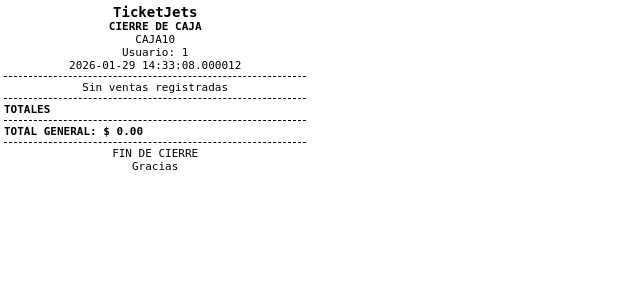
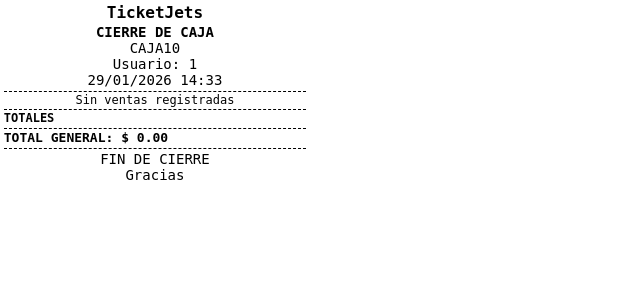
Before and after one commit to killerchipy723/inclub, a Flask app: page /ticket_cierre_caja in a window 1280 px wide. Shown: the top 300 px of the page, without its empty margins (0-640 px from the left). Run offline with Flask 3, Linux system fonts and the light colour scheme; a user stored in the database is signed in; data comes from the database, SQL or seed files in the repository.

Commit message:
remodelacion de tickets ok

```diff
--- a/app.py
+++ b/app.py
@@ -137,11 +137,6 @@ def login():
         cursor.close()
         conexion.close()
 
-
-
-
-
-
 # =======================
 # LOGOUT
 # =======================
@@ -306,6 +301,51 @@ def update_usuario(id):
             conexion.close()
 
     return redirect(url_for("home_userReg"))
+
+# Cerrar caja
+
+# ======================
+# CERRAR CAJA (POST)
+# ======================
+@app.route("/cerrar_caja", methods=["POST"])
+def cerrar_caja():
+    # Verificamos que haya una caja activa en sesión
+    if "idjornada" not in session or "idpunto" not in session:
+        return {"ok": False, "msg": "No hay caja activa"}, 403
+
+    idjornada = int(session["idjornada"])
+    idpunto = int(session["idpunto"])
+
+    conexion = None
+    cursor = None
+
+    try:
+        conexion = getConnection()
+        cursor = conexion.cursor()
+
+        # Actualizamos el estado de la caja a "Cerrado" en la tabla jornadas_puntos
+        cursor.execute("""
+            UPDATE jornadas_puntos
+            SET estado = 'Cerrado'
+            WHERE idjornada = %s AND idpunto = %s
+        """, (idjornada, idpunto))
+
+        conexion.commit()
+
+        # Retornamos JSON para que tu JS sepa que salió todo OK
+        return {"ok": True}
+
+    except Exception as e:
+        if conexion:
+            conexion.rollback()
+        print("❌ Error al cerrar caja:", e)
+        return {"ok": False, "msg": "Error al cerrar caja"}, 500
+
+    finally:
+        if cursor:
+            cursor.close()
+        if conexion:
+            conexion.close()
 
 
 #Estado de Cajas
@@ -869,7 +909,7 @@ def reporte_boleteria_detallado():
 
 #################################################### hasta aca esta falta la siguiente ruta blindar
 
-#--------------------------------------Usuarios Puntos---------------------------
+#---------------------------------------------------Usuarios Puntos--------------------------------------
 
 # ==============================
 # RUTA PRINCIPAL ASIGNACIONES
@@ -1012,7 +1052,7 @@ def delete_usuario_punto(id):
 
 
 
-#--------------------------------------Ventas-------------------------------------
+#----------------------------------------------------------Ventas-------------------------------------
 
 @app.route("/ventas", methods=["GET"])
 def ventas_home():
@@ -1116,9 +1156,12 @@ def ventas_home():
 
 
 
-#------------------------------------REGISTRAR VENTA-----------------------------
+#Registrar Venta
 @app.route("/registrar_venta", methods=["POST"])
 def registrar_venta():
+    # ======================
+    # 🔒 VERIFICAR SESIÓN
+    # ======================
     if "id" not in session:
         return redirect(url_for("home"))
 
@@ -1128,16 +1171,20 @@ def registrar_venta():
     idcliente = request.form.get("cliente")
     idmodopago = request.form.get("modopago")
 
-    conexion = None
-    cursor = None
-
-    try:
+
+    conexion = None
+    cursor = None
+
+    try:
+        # ======================
+        # 🔗 CONEXIÓN A BD
+        # ======================
         conexion = getConnection()
         cursor = conexion.cursor(pymysql.cursors.DictCursor)
 
-        # ===============================
+        # ======================
         # 🔒 VALIDAR CAJA ABIERTA
-        # ===============================
+        # ======================
         cursor.execute("""
             SELECT estado
             FROM jornadas_puntos
@@ -1146,16 +1193,15 @@ def registrar_venta():
         """, (idjornada, idpunto))
 
         jp = cursor.fetchone()
-
         if not jp or jp["estado"] != "Abierto":
             return jsonify({
                 "success": False,
                 "error": "La caja de este punto de venta está cerrada"
             }), 403
 
-        # ===============================
-        # CONTINÚA LÓGICA ORIGINAL
-        # ===============================
+        # ======================
+        # 🔢 OBTENER DATOS DEL FORM
+        # ======================
         total_str = request.form.get("total", "0")
         total_str = total_str.replace(".", "").replace(",", ".")
         total = float(total_str)
@@ -1165,11 +1211,10 @@ def registrar_venta():
         precios    = request.form.getlist("precios[]")
         cortesias  = request.form.getlist("cortesias[]")
 
-        # 🔁 reutilizamos la MISMA conexión
-        cursor = conexion.cursor()
-
+        # ======================
+        # 🔁 INSERTAR VENTA
+        # ======================
         qr_token = uuid.uuid4().hex
-
         cursor.execute("""
             INSERT INTO ventas
             (idjornada, idusuario, idpunto, idclientes, idmodopago,
@@ -1189,6 +1234,9 @@ def registrar_venta():
         idventa = cursor.lastrowid
         total_puntos = 0
 
+        # ======================
+        # 🔁 INSERTAR DETALLE DE VENTA
+        # ======================
         for i in range(len(productos)):
             idproducto = productos[i]
             cantidad = int(cantidades[i])
@@ -1216,14 +1264,23 @@ def registrar_venta():
             if not es_cortesia:
                 total_puntos += int(subtotal // 100)
 
+        # ======================
+        # 🔄 ACTUALIZAR PUNTOS
+        # ======================
         cursor.execute("""
             UPDATE ventas
             SET puntos_ganados = %s
             WHERE idventa = %s
         """, (total_puntos, idventa))
 
+        # ======================
+        # 💾 COMMIT
+        # ======================
         conexion.commit()
 
+        # ======================
+        # ✅ RESPUESTA EXITOSA
+        # ======================
         return jsonify({"success": True, "idventa": idventa})
 
     except Exception as e:
@@ -1237,6 +1294,7 @@ def registrar_venta():
             cursor.close()
         if conexion:
             conexion.close()
+
 
 
 #Ruta para actualizar la recaudacion por caja
@@ -1325,7 +1383,7 @@ def finalizar_jornada():
             conexion.close()
 
 
-#--------------------------------------Clientes----------------------------------------------------------------
+#---------------------------------------------Clientes----------------------------------------------------------------
 
 # Ruta principal clientes
 @app.route("/clientes", methods=['GET'])
@@ -1589,7 +1647,7 @@ def guardar_ClientesMOD():
             conexion.close()
 
 
-# ------------------------------Jornadas----------------------------------
+# ----------------------------------------------------Jornadas--------------------------------------------------------
 
 # =====================================================
 # LISTADO GENERAL DE JORNADAS
@@ -1986,10 +2044,10 @@ def agregar_punto_jornada(idjornada, idpunto):
 
     return redirect(f"/Jornadas_Admin/{idjornada}")
 
-
-
-#-----------------------------Productos----------------------------------
-#Ruta Principal de productos
+# =====================================================
+# AGREGAR PRODUCTO A JORNADA
+# =====================================================
+
 @app.route("/agregar_producto_jornada/<int:idjornada>/<int:idproducto>")
 def agregar_producto_jornada(idjornada, idproducto):
     if "id" not in session:
@@ -2022,25 +2080,74 @@ def agregar_producto_jornada(idjornada, idproducto):
 
     return redirect(f"/Jornadas_Admin/{idjornada}")
 
-
-#Ruta para guardar Productos
-
+#-----------------------------Productos----------------------------------
+#Ruta Principal de productos
+
+# ======================
+# RUTA: Productos
+# ======================
+# ======================
+# RUTA: Listado de Productos
+# ======================
+@app.route("/Productos")
+def home_Productos():
+    if "id" not in session:
+        return redirect(url_for("home"))
+
+    conexion = None
+    cursor = None
+
+    try:
+        conexion = getConnection()
+        cursor = conexion.cursor(pymysql.cursors.DictCursor)
+
+        query = 'SELECT * FROM productos'
+        cursor.execute(query)
+        data = cursor.fetchall()
+
+        message = request.args.get('message')
+
+        return render_template(
+            'productos.html',
+            message=message,
+            productos=data,
+            rol=session['rol'],
+            usuario=session['nombre']
+        )
+
+    except Exception as e:
+        print("❌ Error en home_Productos:", e)
+        return "Error interno al cargar productos", 500
+
+    finally:
+        if cursor:
+            cursor.close()
+        if conexion:
+            conexion.close()
+
+
+# ======================
+# RUTA: Guardar Productos
+# ======================
 @app.route("/guardar_Productos", methods=['POST'])
 def save_Productos():
-    conexion = None
-    cursor = None
-
-    try:
-        conexion = getConnection()
+    if "id" not in session:
+        return redirect(url_for("home"))
+
+    conexion = None
+    cursor = None
+
+    try:
+        conexion = getConnection()
+        cursor = conexion.cursor()
 
         nombre = request.form['nombre'].upper()
         importe = request.form['importe']
+        stock = request.form.get('stock', 0)  # si no viene, default 0
         estado = request.form['estado']
 
-        query = 'INSERT INTO productos (nombre, importe, estado) VALUES (%s, %s, %s)'
-
-        cursor = conexion.cursor()
-        cursor.execute(query, (nombre, importe, estado))
+        query = 'INSERT INTO productos (nombre, importe, stock, estado) VALUES (%s, %s, %s, %s)'
+        cursor.execute(query, (nombre, importe, stock, estado))
         conexion.commit()
 
     except Exception as e:
@@ -2062,29 +2169,35 @@ def save_Productos():
     )
 
 
-#Ruta para modificar productos
+# ======================
+# RUTA: Modificar Productos
+# ======================
 @app.route("/Update_Productos/<int:id>", methods=['POST'])
 def update_Productos(id):
-    conexion = None
-    cursor = None
-
-    try:
-        conexion = getConnection()
+    if "id" not in session:
+        return redirect(url_for("home"))
+
+    conexion = None
+    cursor = None
+
+    try:
+        conexion = getConnection()
+        cursor = conexion.cursor()
 
         nombre = request.form['nombre'].upper()
         importe = request.form['importe']
+        stock = request.form.get('stock', 0)  # si no viene, default 0
         estado = request.form['estado']
 
         query = """
             UPDATE productos
             SET nombre = %s,
                 importe = %s,
+                stock = %s,
                 estado = %s
             WHERE idproductos = %s
         """
-
-        cursor = conexion.cursor()
-        cursor.execute(query, (nombre, importe, estado, id))
+        cursor.execute(query, (nombre, importe, stock, estado, id))
         conexion.commit()
 
     except Exception as e:
@@ -2106,7 +2219,9 @@ def update_Productos(id):
     )
 
 
-#Ruta para eliminar productos
+# ======================
+# RUTA: Eliminar Productos
+# ======================
 @app.route("/delete_Productos/<int:id>")
 def delete_producto(id):
     if "id" not in session:
@@ -2138,10 +2253,11 @@ def delete_producto(id):
 
     return redirect(
         url_for(
-            "home_Jornadas",
+            "home_Productos",
             message='Producto eliminado correctamente'
         )
     )
+
 
 
 #------------------------------Punto de venta-----------------------------
@@ -2511,6 +2627,7 @@ def ticket(idventa):
 
     conexion = None
     cursor = None
+    fecha_impresion = datetime.now()
 
     try:
         # ======================
@@ -2545,7 +2662,9 @@ def ticket(idventa):
         cursor.execute("""
             SELECT p.nombre AS producto,
                    d.cantidad,
-                   d.subtotal
+                   d.precio_unitario AS importe,
+                   d.subtotal,
+                   d.cortesia
             FROM ventas_detalle d
             JOIN productos p ON p.idproductos = d.idproductos
             WHERE d.idventa = %s
@@ -2574,7 +2693,6 @@ def ticket(idventa):
     )
 
     qr = qrcode.make(qr_texto)
-
     buffer = BytesIO()
     qr.save(buffer, format="PNG")
     qr_base64 = base64.b64encode(buffer.getvalue()).decode("utf-8")
@@ -2590,9 +2708,12 @@ def ticket(idventa):
         cliente=venta["cliente"],
         detalle=detalle,
         subtotal=venta["total"],
+        total_general=venta["total"],
         total=venta["total"],
-        qr_base64=qr_base64
+        qr_base64=qr_base64,
+        fecha_impresion=fecha_impresion
     )
+
 
 # Ruta para ver el ticket de Venta
 
@@ -3160,4 +3281,4 @@ def delete_sector_entrada(id):
 
 #-------------------------------Arranque-----------------------------------
 if __name__=='__main__':
-    app.run(host="0.0.0.0", port=6900)
+    app.run(host="0.0.0.0", port=6900,debug=True)
--- a/templates/cabecera.html
+++ b/templates/cabecera.html
@@ -116,7 +116,8 @@ document.addEventListener("DOMContentLoaded", function () {
                         <li><a class="dropdown-item" href="/puntos_venta">Puntos de Venta</a></li>
                         <li><a class="dropdown-item" href="/usuarios_puntos">Asignación de Usuarios a Puntos</a></li>
                         <li><a class="dropdown-item" href="/Modopago">Modo de Pago</a></li>
-                         <li><a class="dropdown-item" href="/sectores_entradas" target="_blank">Sectores</a></li>
+                         <li><a class="dropdown-item" href="/sectores_entradas">Sectores</a></li>
+                         <li><a class="dropdown-item" href="/Productos">Productos</a></li>
                     </ul>
                 </li>
 
--- a/templates/ticket_cierre_caja.html
+++ b/templates/ticket_cierre_caja.html
@@ -5,68 +5,144 @@
 <title>Cierre de Caja</title>
 
 <style>
+/* =========================
+   ESTILOS BASE PARA IMPRESORA 80mm
+========================= */
+@page {
+  size: 80mm auto;   /* ancho fijo, largo automático */
+  margin: 0;
+}
+
 body {
   width: 80mm;
   margin: 0;
-  padding: 4px;
+  padding: 1mm;
   font-family: monospace;
-  font-size: 11px;
+  font-size: 12px;
+  line-height: 1.15;
 }
-hr {
+
+hr, .hr-detalle {
   border: none;
   border-top: 1px dashed #000;
-  margin: 4px 0;
+  margin: 2px 0;
 }
+
 .center { text-align: center; }
-.right { text-align: right; }
-.bold { font-weight: bold; }
+.right  { text-align: right; }
+.bold   { font-weight: bold; }
+
+/* Detalle de ventas */
+.detalle {
+  font-size: 12px;
+  margin: 0;
+  padding: 0;
+}
+
+/* Totales y total general */
+.totales, .total-general {
+  font-size: 12px;
+  margin: 0;
+  padding: 0;
+}
+
+.total-general {
+  font-weight: bold;
+  font-size: 13px;
+}
+
+/* =========================
+   IMPRESIÓN CONTINUA
+========================= */
+@media print {
+  html, body {
+    margin: 0;
+    padding: 0;
+    width: 80mm;
+  }
+
+  /* Evita cortes internos en cualquier elemento */
+  * {
+    page-break-inside: avoid !important;
+    page-break-before: auto !important;
+    page-break-after: auto !important;
+  }
+
+  body {
+    display: block;
+    height: auto;
+  }
+}
 </style>
+
 </head>
 
-<body onload="window.print()">
+<body>
 
-<div class="center bold" style="font-size:14px;">
+<!-- =========================
+     CABECERA
+========================= -->
+<div class="center bold" style="font-size:16px; margin-bottom:2px;">
   TicketJets
 </div>
 
-<div class="center">
+<div class="center" style="margin-bottom:2px; font-size:14px;">
   <strong>CIERRE DE CAJA</strong><br>
   {{ punto }}<br>
   Usuario: {{ usuario }}<br>
-  {{ fecha_impresion }}<br>
+  {{ fecha_impresion.strftime('%d/%m/%Y %H:%M') }}<br>
 </div>
 
-<hr>
+<div class="hr-detalle"></div>
 
+<!-- =========================
+     DETALLE DE VENTAS
+========================= -->
 {% if detalle %}
   {% for d in detalle %}
-    {{ d.fecha_hora }}<br>
-    {{ d.producto }}<br>
-    Pago: {{ d.pago }}<br>
-    <div class="right">$ {{ "%.2f"|format(d.importe) }}</div>
-    <hr>
+    <div class="detalle">
+      <span>{{ d.fecha_hora }}</span><br>
+      <span>{{ d.producto }}</span><br>
+      <span>Pago: {{ d.pago }}</span>
+      <div class="right">$ {{ "%.2f"|format(d.importe) }}</div>
+    </div>
+    {% if not loop.last %}
+      <div class="hr-detalle"></div>
+    {% endif %}
   {% endfor %}
 {% else %}
   <div class="center">
     Sin ventas registradas
   </div>
-  <hr>
 {% endif %}
 
-<div>
+<div class="hr-detalle"></div>
+
+<!-- =========================
+     TOTALES POR FORMA DE PAGO
+========================= -->
+<div class="totales" style="margin-top:2px; margin-bottom:2px;">
   <strong>TOTALES</strong><br>
   {% for t in totales_pago %}
     {{ t.modo.ljust(15) }} ${{ "%.2f"|format(t.total) }}<br>
   {% endfor %}
 </div>
 
-<hr>
+<div class="hr-detalle"></div>
 
-<strong>TOTAL GENERAL: $ {{ "%.2f"|format(total_general) }}</strong>
+<!-- =========================
+     TOTAL GENERAL
+========================= -->
+<div class="total-general" style="margin-bottom:2px;">
+  TOTAL GENERAL: $ {{ "%.2f"|format(total_general) }}
+</div>
 
-<hr>
+<div class="hr-detalle"></div>
 
-<div class="center">
+<!-- =========================
+     PIE DE TICKET
+========================= -->
+<div class="center" style="margin-top:2px; font-size:14px;">
   FIN DE CIERRE<br>
   Gracias
 </div>
```
Also changed, not shown: static/js/productos.js (added, +20 -0 lines), static/js/ventas_script.js (+8 -2 lines), templates/productos.html (+20 -10 lines), templates/ventas.html (+26 -0 lines).
